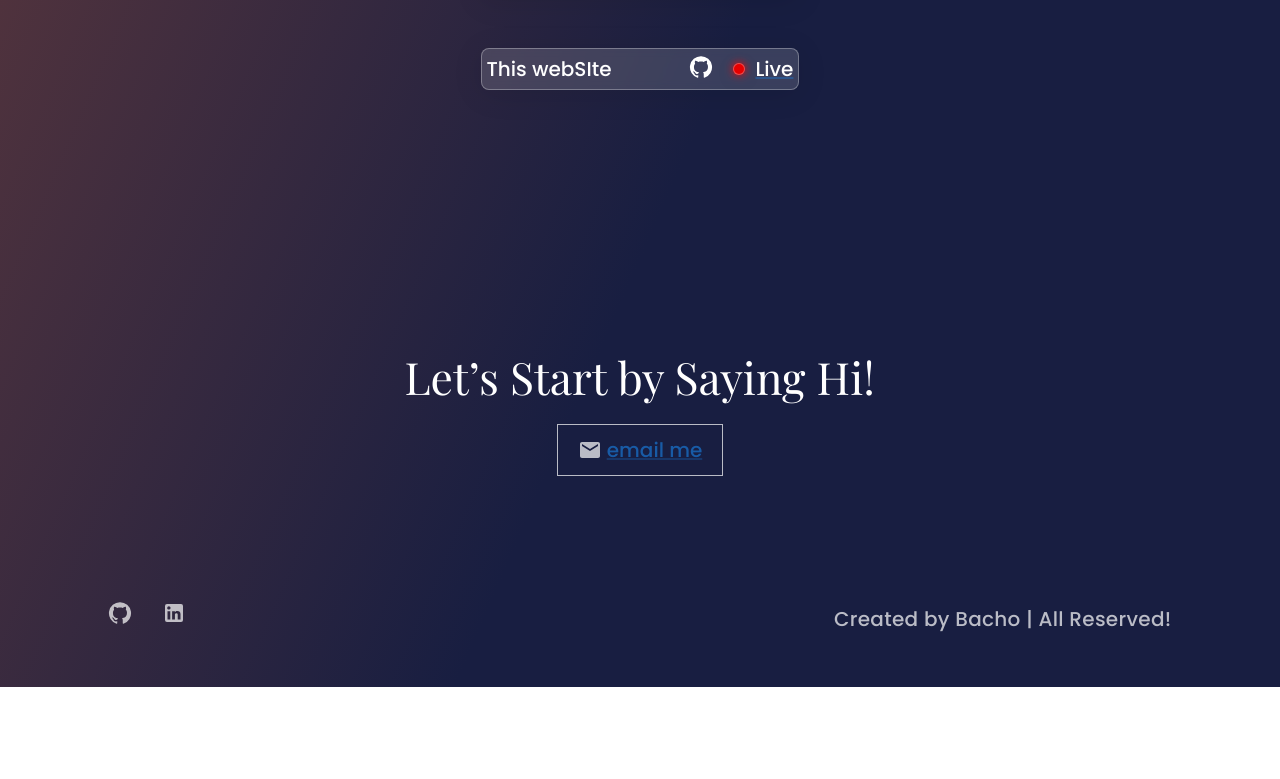
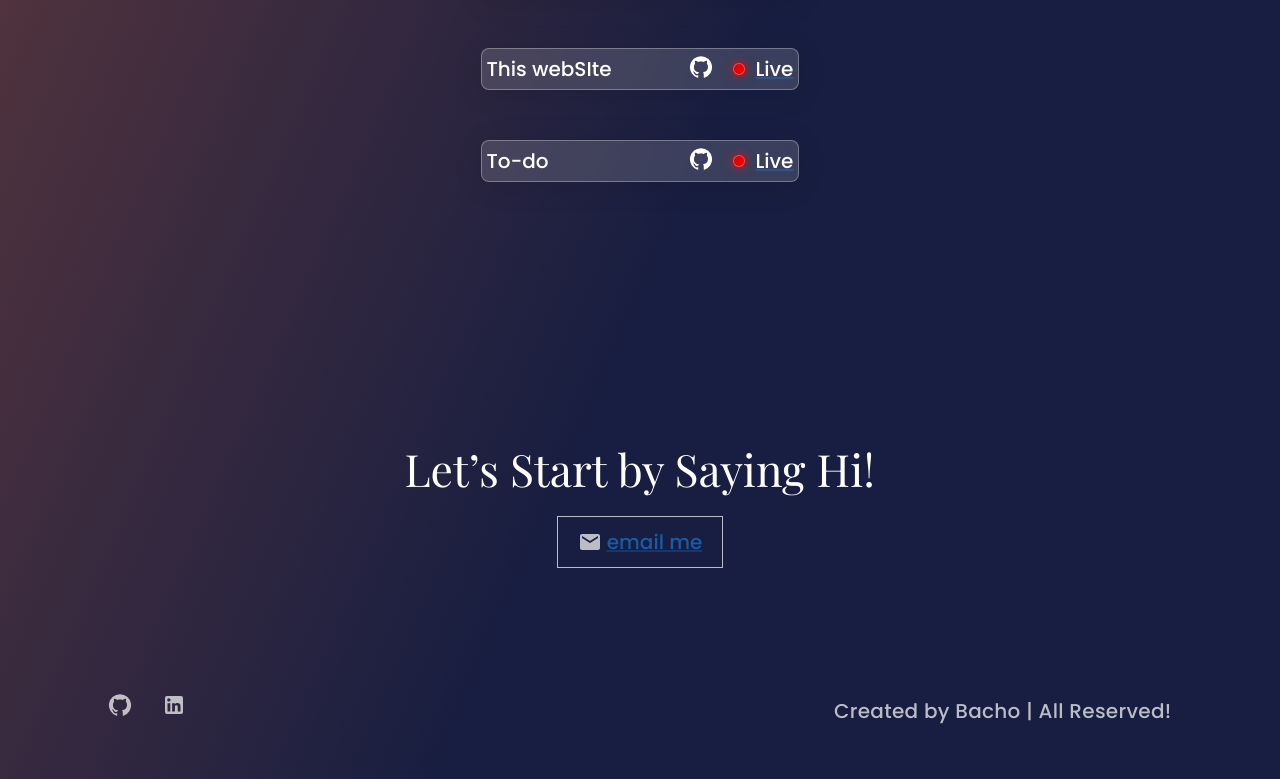
Before and after one commit to Bacho13/PortfolioWeb, a Next.js app: page /portfolio in a window 1280 px wide. Shown: the part 900-1679 px from the top of the page. Before the commit the page ends 1587 px from the top, so only its background shows below. Built offline with nearby package versions, Linux system fonts and the light colour scheme; a web font is replaced by a local one.

Commit message:
add another project in data.js (to-do app)

```diff
--- a/dataSource/data.js
+++ b/dataSource/data.js
@@ -112,4 +112,9 @@ export const projects = [
     repo: "https://github.com/Bacho13/PortfolioWeb",
     live: "https://portfolio-web-puce.vercel.app/",
   },
+  {
+    name: "To-do",
+    repo: "https://github.com/Bacho13/ToDo",
+    live: "https://to-do-azure.vercel.app/",
+  },
 ];
```
